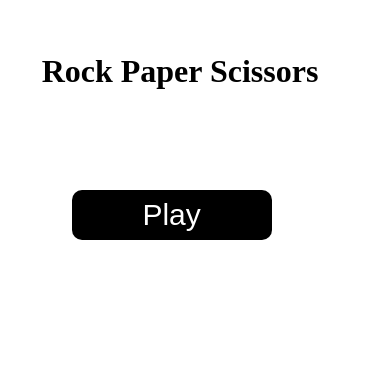
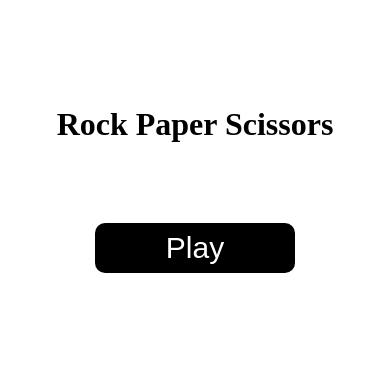
Before and after one commit to JustAHuman14/Rock-paper-scissors, a plain HTML site: page index.html in a window 390 px wide. Shown: the part 175-567 px from the top of the page. Drawn offline with Linux system fonts and the light colour scheme.

Commit message:
updated ig

```diff
--- a/index.html
+++ b/index.html
@@ -9,6 +9,10 @@
     <link rel="icon" href="fotor-20250506135857.png" type="image/x-icon">
 
     <style>
+        *{
+            margin: 0;
+            padding: 0;
+        }
         body {
             display: flex;
             justify-content: center;
@@ -32,12 +36,6 @@
             color: white;
         }
 
-        h1 {
-            margin-left: -30px;
-            margin-top: -200px;
-            margin-bottom: 100px;
-        }
-
         p{
             display: flex;
             justify-content: center;
@@ -49,6 +47,20 @@
             width: 200px;
             background-color: black;
             color: white;
+        }
+
+        div{
+            display: grid;
+            justify-items: center;
+            row-gap: 100px;
+        }
+
+        @media screen and (max-width: 400px){
+            div{
+                display: grid;
+            justify-items: center;
+            row-gap: 80px;
+            }
         }
     </style>
 </head>
--- a/script.js
+++ b/script.js
@@ -1,6 +1,13 @@
 function random() {
     return Math.random()
 }
+
+let score = {
+    wins: 0,
+    losses: 0,
+    ties: 0,
+}
+
 
 document.querySelector('#btn1').addEventListener('click',()=>{
     document.head.innerHTML = `<meta charset="UTF-8">
@@ -19,7 +26,7 @@ document.querySelector('#btn1').addEventListener('click',()=>{
             border-radius: 50%;
             width: 80px;
             height: 80px;
-
+            margin-right: 20px;
             &:hover {
                 cursor: pointer;
             }
```
